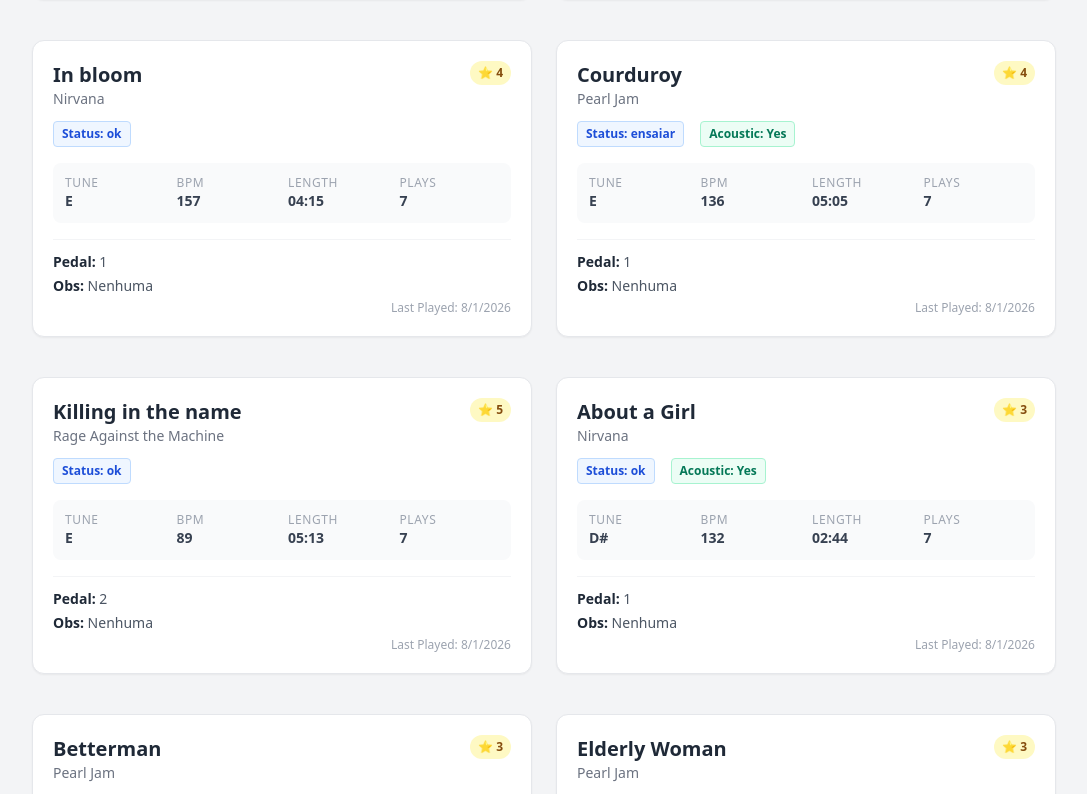
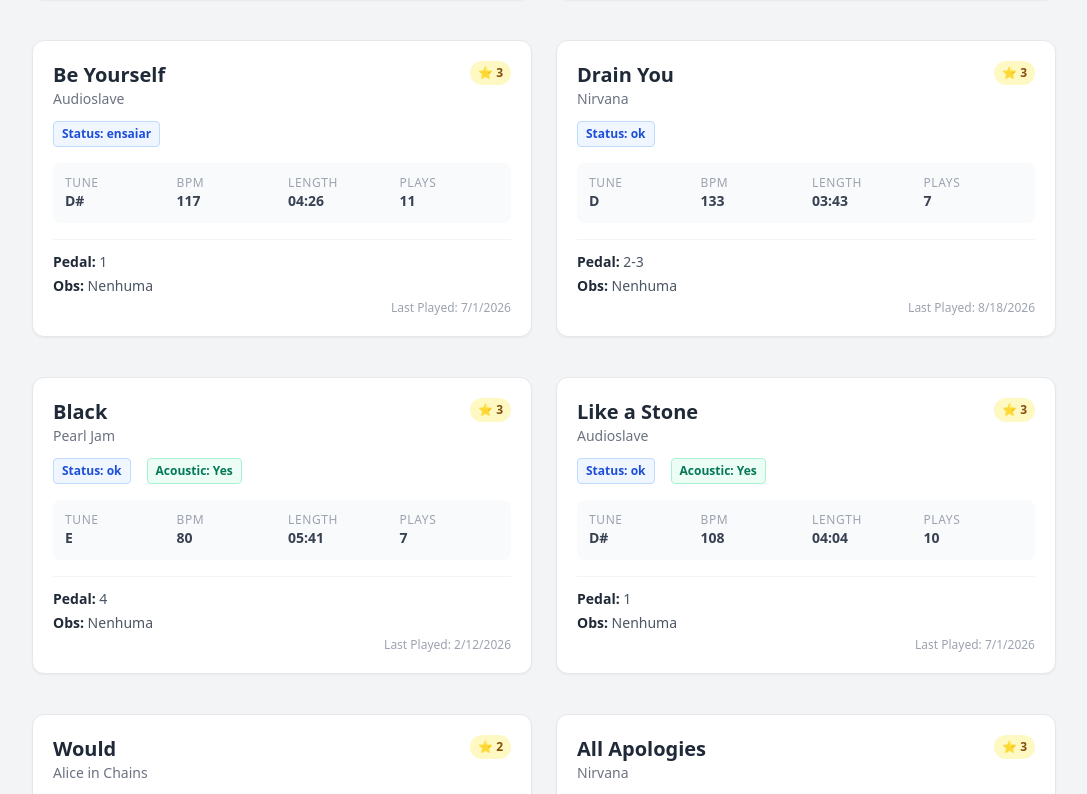
Before and after one commit to Schultz126/band_app, a React (Vite) app: page /set-list in a window 1280 px wide. Shown: the part 786-1580 px from the top of the page, without its empty margins (96-1183 px from the left). Built offline with nearby package versions, Linux system fonts and the light colour scheme.

Commit message:
UI
Finished all of the UI and implemented all screens. Need to create a feature to add new songs and to update the existing ones

```diff
--- /dev/null
+++ b/src/components/FinishButton/FinishButton.jsx
@@ -0,0 +1,5 @@
+const FinishButton = () => {
+  return <button></button>;
+};
+
+export default FinishButton;
--- /dev/null
+++ b/src/components/GeneralButton/GeneralButton.jsx
@@ -0,0 +1,12 @@
+const GeneralButton = ({ onClick, text }) => {
+  return (
+    <button
+      className="w-full bg-gray-900 text-white font-bold py-2 px-4 rounded-lg hover:bg-gray-800 transition-colors"
+      onClick={onClick}
+    >
+      {text}
+    </button>
+  );
+};
+
+export default GeneralButton;
--- a/src/components/SongElement/SongElement.jsx
+++ b/src/components/SongElement/SongElement.jsx
@@ -78,7 +78,12 @@ export const SongElement = ({
           {obs ? obs : "Nenhuma"}
         </p>
         <p className="text-gray-400 text-xs mt-3 text-right">
-          Last Played: {lastPlayed ? lastPlayed.toLocaleDateString() : "Never"}
+          Last Played:{" "}
+          {lastPlayed ? (
+            lastPlayed.toLocaleDateString()
+          ) : (
+            <span className="text-red-400">Never</span>
+          )}
         </p>
       </div>
     </div>
--- /dev/null
+++ b/src/dummie_data/Ensaio/ensaio.js
@@ -0,0 +1,5 @@
+// Keep this array reference stable: screens that import ENSAIO will always see
+// the songs selected by the settings screen.
+const ENSAIO = [];
+
+export default ENSAIO;
--- a/src/dummie_data/Song.js
+++ b/src/dummie_data/Song.js
@@ -26,6 +26,20 @@ class Song {
     this.howLong = howLong;
     this.howManyTimesHasBeingPlayed = howManyTimesHasBeingPlayed;
   }
+
+  /**
+   *
+   */
+  setNewDate() {
+    this.date = new Date().toISOString.slice(0, 10);
+  }
+
+  /**
+   *
+   */
+  updateTimesPlayed() {
+    this.howManyTimesHasBeingPlayed += 1;
+  }
 }
 
 export default Song;
--- a/src/dummie_data/songs.js
+++ b/src/dummie_data/songs.js
@@ -1,200 +1,56 @@
 import Song from "./Song";
 
+// Songs with no recorded rehearsal date keep lastPlayed as null.
 export const SONGS = [
-  new Song(
-    "Alive",
-    "Pearl Jam",
-    "E",
-    new Date("2026-08-01"),
-    "ok",
-    true,
-    104,
-    5,
-    1,
-    "",
-    "05:31",
-    7,
-  ),
-  new Song(
-    "Plush",
-    "Stone temple Pilots",
-    "E",
-    new Date("2026-05-29"),
-    "ok",
-    true,
-    145,
-    5,
-    1,
-    "",
-    "05:11",
-    7,
-  ),
-  new Song(
-    "Jeremy",
-    "Pearl Jam",
-    "E",
-    new Date("2026-08-01"),
-    "ok",
-    true,
-    109,
-    5,
-    1,
-    "",
-    "05:18",
-    7,
-  ),
-  new Song(
-    "All Apologies",
-    "Nirvana",
-    "D#",
-    new Date("2026-08-01"),
-    "ok",
-    true,
-    113,
-    3,
-    3,
-    "Capo 1 - Bahr canta",
-    "03:40",
-    7,
-  ),
-  new Song(
-    "In bloom",
-    "Nirvana",
-    "E",
-    new Date("2026-08-01"),
-    "ok",
-    false,
-    157,
-    4,
-    1,
-    "",
-    "04:15",
-    7,
-  ),
-  new Song(
-    "Courduroy",
-    "Pearl Jam",
-    "E",
-    new Date("2026-08-01"),
-    "ensaiar",
-    true,
-    136,
-    4,
-    1,
-    "",
-    "05:05",
-    7,
-  ),
-  new Song(
-    "Killing in the name",
-    "Rage Against the Machine",
-    "E",
-    new Date("2026-08-01"),
-    "ok",
-    false,
-    89,
-    5,
-    2,
-    "",
-    "05:13",
-    7,
-  ),
-  new Song(
-    "About a Girl",
-    "Nirvana",
-    "D#",
-    new Date("2026-08-01"),
-    "ok",
-    true,
-    132,
-    3,
-    1,
-    "",
-    "02:44",
-    7,
-  ),
-  new Song(
-    "Betterman",
-    "Pearl Jam",
-    "E",
-    new Date("2026-08-01"),
-    "ok",
-    true,
-    139,
-    3,
-    1,
-    "",
-    "05:27",
-    7,
-  ),
-  new Song(
-    "Elderly Woman",
-    "Pearl Jam",
-    "E",
-    new Date("2026-08-01"),
-    "ok",
-    true,
-    66,
-    3,
-    7,
-    "",
-    "03:16",
-    7,
-  ),
-  new Song(
-    "Never There",
-    "Cake",
-    "E",
-    new Date("2026-08-01"),
-    "ensaiar",
-    false,
-    140,
-    4,
-    null,
-    "",
-    "04:20",
-    7,
-  ),
-  new Song(
-    "Everlong",
-    "Foo Fighters",
-    "D#",
-    new Date("2026-08-01"),
-    "ensaiar",
-    false,
-    158,
-    3,
-    null,
-    "",
-    "04:11",
-    7,
-  ),
-  new Song(
-    "Heart-shaped box",
-    "Nirvana",
-    "C#",
-    new Date("2026-08-01"),
-    "ensaiar",
-    false,
-    203,
-    2,
-    2,
-    "",
-    "04:41",
-    7,
-  ),
-  new Song(
-    "Longview",
-    "Green Day",
-    "D#",
-    new Date("2026-08-01"),
-    "ensaiar",
-    false,
-    143,
-    3,
-    null,
-    "",
-    "03:53",
-    7,
-  ),
+  new Song("Alive", "Pearl Jam", "E", new Date("2026-07-01"), "ok", true, 104, 5, "1", "", "05:31", 8),
+  new Song("Plush", "Stone temple Pilots", "E", new Date("2026-04-09"), "ok", true, 145, 5, "1", "", "05:11", 13),
+  new Song("Jeremy", "Pearl Jam", "E", new Date("2026-04-09"), "ok", true, 109, 5, "1", "", "05:18", 11),
+  new Song("Rearview Mirror", "Pearl Jam", "E", new Date("2026-04-29"), "ok", false, 159, 5, "2", "", "04:14", 11),
+  new Song("Be Yourself", "Audioslave", "D#", new Date("2026-07-01"), "ensaiar", false, 117, 3, "1", "", "04:26", 11),
+  new Song("Drain You", "Nirvana", "D", new Date("2026-08-18"), "ok", false, 133, 3, "2-3", "", "03:43", 7),
+  new Song("Black", "Pearl Jam", "E", new Date("2026-02-12"), "ok", true, 80, 3, "4", "", "05:41", 7),
+  new Song("Like a Stone", "Audioslave", "D#", new Date("2026-07-01"), "ok", true, 108, 3, "1", "", "04:04", 10),
+  new Song("Would", "Alice in Chains", "D#", new Date("2026-08-18"), "ok", false, 100, 2, "2", "", "03:28", 7),
+  new Song("All Apologies", "Nirvana", "D#", new Date("2026-07-08"), "ok", true, 113, 3, "3", "Capo 1 - Bahr canta", "03:40", 7),
+  new Song("In Bloom", "Nirvana", "E", new Date("2026-07-08"), "ok", false, 157, 3, "1", "", "04:15", 7),
+  new Song("Corduroy", "Pearl Jam", "E", new Date("2026-07-01"), "ensaiar", true, 136, 3, "1", "", "05:05", 4),
+  new Song("Killing in the Name", "Rage Against the Machine", "E", new Date("2026-08-18"), "ok", false, 89, 5, "2", "", "05:13", 5),
+  new Song("The Man Who Sold the World", "Nirvana", "E", null, "tirar", true, 115, 4, "", "", "04:21", 0),
+  new Song("Soldier of Love", "Pearl Jam", "E", new Date("2026-08-18"), "ok", false, 116, 4, "4", "", "05:56", 7),
+  new Song("About a Girl", "Nirvana", "D#", new Date("2026-07-01"), "ok", true, 132, 3, "1", "", "02:44", 6),
+  new Song("I Believe in Miracles", "Ramones", "E", new Date("2026-08-18"), "ok", false, 140, 5, "1", "", "04:03", 9),
+  new Song("Last Kiss", "Pearl Jam", "E", new Date("2026-07-01"), "ok", false, 112, 3, "4", "", "03:11", 7),
+  new Song("Betterman", "Pearl Jam", "E", new Date("2026-06-17"), "ok", false, 139, 3, "1", "", "05:27", 9),
+  new Song("Times Like These", "Foo Fighters", "D#", new Date("2026-08-18"), "ok", false, 145, 3, "3", "", "04:26", 11),
+  new Song("Elderly Woman", "Pearl Jam", "E", new Date("2026-07-01"), "ok", true, 66, 3, "7", "", "03:16", 6),
+  new Song("Show Me How to Live", "Audioslave", "D#", null, "tirar", false, 89, 3, "", "", "04:37", 0),
+  new Song("Basket Case", "Green Day", "D#", new Date("2026-07-08"), "ok", false, 86, 5, "4", "", "03:15", 9),
+  new Song("When I Come Around", "Green Day", "D#", new Date("2026-07-08"), "ok", false, 98, 5, "1", "", "03:00", 8),
+  new Song("Molly's Chambers", "Kings of Leon", "E", new Date("2026-07-01"), "ok", true, 146, 5, "1", "", "02:15", 8),
+  new Song("Dani California", "Red Hot Chili Peppers", "E", new Date("2026-07-08"), "ok", false, 96, 5, "4", "", "02:48", 13),
+  new Song("Otherside", "Red Hot Chili Peppers", "E", new Date("2026-08-18"), "ok", false, 123, 5, "6", "", "04:15", 11),
+  new Song("Pain Lies on the Riverside", "Live", "D#", new Date("2026-07-01"), "ok", true, 124, 5, "5", "", "04:45", 9),
+  new Song("All the Small Things", "Blink 182", "E", new Date("2026-08-18"), "ok", false, 149, 3, "7", "Caio canta", "02:51", 10),
+  new Song("She", "Green Day", "D#", new Date("2026-08-18"), "ok", false, 95, 3, "5", "", "02:15", 10),
+  new Song("Selling the Drama", "Live", "D#", new Date("2026-07-01"), "ok", true, 132, 3, "8", "", "03:25", 8),
+  new Song("I Will Survive", "Cake", "E", new Date("2026-07-08"), "ok", true, 96, 5, "1", "", "05:10", 9),
+  new Song("Never There", "Cake", "E", null, "ensaiar", false, 140, 3, "", "", "04:20", 1),
+  new Song("Open Your Eyes", "Snow Patrol", "E", new Date("2026-07-08"), "ok", true, 131, 3, "8", "", "03:46", 7),
+  new Song("Everlong", "Foo Fighters", "D#", null, "ensaiar", false, 158, 3, "", "", "04:11", 1),
+  new Song("Pet Sematary", "Ramones", "E", new Date("2026-07-08"), "ok", false, 148, 3, "1", "", "03:33", 7),
+  new Song("I Wanna Be Sedated", "Ramones", "E", new Date("2026-07-08"), "ok", false, 163, 4, "4", "", "02:29", 7),
+  new Song("No One Knows", "Queens of the Stone Age", "E", null, "tirar", false, 170, 3, "", "", "04:35", 0),
+  new Song("In Between Days", "The Cure", "E", new Date("2026-07-08"), "ok", true, 145, 3, "4", "", "02:57", 9),
+  new Song("Use Somebody", "Kings of Leon", "E", null, "tirar", false, 132, 3, "", "", "03:51", 0),
+  new Song("Keep on Rocking in the Free World", "Neal Young", "E", null, "tirar", true, 130, 3, "", "", "03:29", 0),
+  new Song("Sex on Fire", "Kings of Leon", "D#", null, "tirar", false, 153, 5, "", "", "03:25", 0),
+  new Song("Take Me Out", "Franz Ferdinand", "E", null, "tirar", false, 105, 5, "", "", "04:01", 0),
+  new Song("Radioactive", "Imagine Dragons", "E", null, "tirar", false, 136, 4, "", "", "03:08", 0),
+  new Song("Given to Fly", "Pearl Jam", "E", null, "tirar", false, 101, 3, "", "", "04:01", 0),
+  new Song("American Idiot", "Green Day", "D#", new Date("2026-08-18"), "ok", false, 189, 3, "1", "", "03:02", 5),
+  new Song("Freak", "Silverchair", "D#", null, "tirar", false, 118, 5, "", "", "03:46", 0),
+  new Song("Doesn't Remind Me", "Audioslave", "D", null, "tirar", true, 100, 4, "", "", "04:15", 0),
+  new Song("Heart-Shaped Box", "Nirvana", "C#", new Date("2026-08-18"), "ensaiar", false, 203, 3, "2", "", "04:41", 7),
+  new Song("Longview", "Green Day", "E", new Date("2026-08-18"), "ensaiar", false, 143, 3, "", "", "03:53", 7),
+  new Song("Tomorrow", "Silverchair", "E", null, "tirar", false, 151, 3, "", "", "04:26", 7),
 ];
--- a/src/screens/RehearsalScreen.jsx
+++ b/src/screens/RehearsalScreen.jsx
@@ -1,5 +1,45 @@
+import ENSAIO from "../dummie_data/Ensaio/ensaio";
+import SongElement from "../components/SongElement/SongElement";
+
 const RehearsalScreen = () => {
-  return <div>Rehearsal Screen</div>;
+  const totalSeconds = ENSAIO.reduce((total, song) => {
+    const [minutes, seconds] = song.howLong.split(":").map(Number);
+    return total + minutes * 60 + seconds;
+  }, 0);
+  const totalLength = [
+    Math.floor(totalSeconds / 3600),
+    Math.floor((totalSeconds % 3600) / 60),
+    totalSeconds % 60,
+  ]
+    .map((value) => String(value).padStart(2, "0"))
+    .join(":");
+
+  return (
+    <div className="min-h-screen bg-gray-100 py-10 px-4 sm:px-6 lg:px-8">
+      <div className="max-w-5xl mx-auto">
+        <h1 className="text-3xl font-bold text-gray-900 tracking-tight mb-8">
+          Setlist do ensaio
+        </h1>
+
+        {ENSAIO.length === 0 ? (
+          <p>Nenhum ensaio foi agendado</p>
+        ) : (
+          <>
+            <ul className="grid grid-cols-1 md:grid-cols-2 gap-6">
+              {ENSAIO.map((item) => (
+                <li key={`${item.name}-${item.artist}`} className="list-none">
+                  <SongElement {...item} />
+                </li>
+              ))}
+            </ul>
+            <p className="mt-6 text-lg font-semibold text-gray-800">
+              Duração total: {totalLength}
+            </p>
+          </>
+        )}
+      </div>
+    </div>
+  );
 };
 
 export default RehearsalScreen;
--- a/src/screens/StartingScreen.jsx
+++ b/src/screens/StartingScreen.jsx
@@ -22,9 +22,15 @@ const StartingScreen = () => {
             }}
           />
           <NavigationButton
+            text="Agendar ensaio"
+            onClick={() => {
+              navigate("/config");
+            }}
+          />
+          <NavigationButton
             text="Ensaiar"
             onClick={() => {
-              navigate("/config");
+              navigate("/ensaio");
             }}
           />
         </div>
```
Also changed, not shown: src/components/SubmitSettingsButton/SubmitSettingsButton.jsx (+71 -11 lines).
